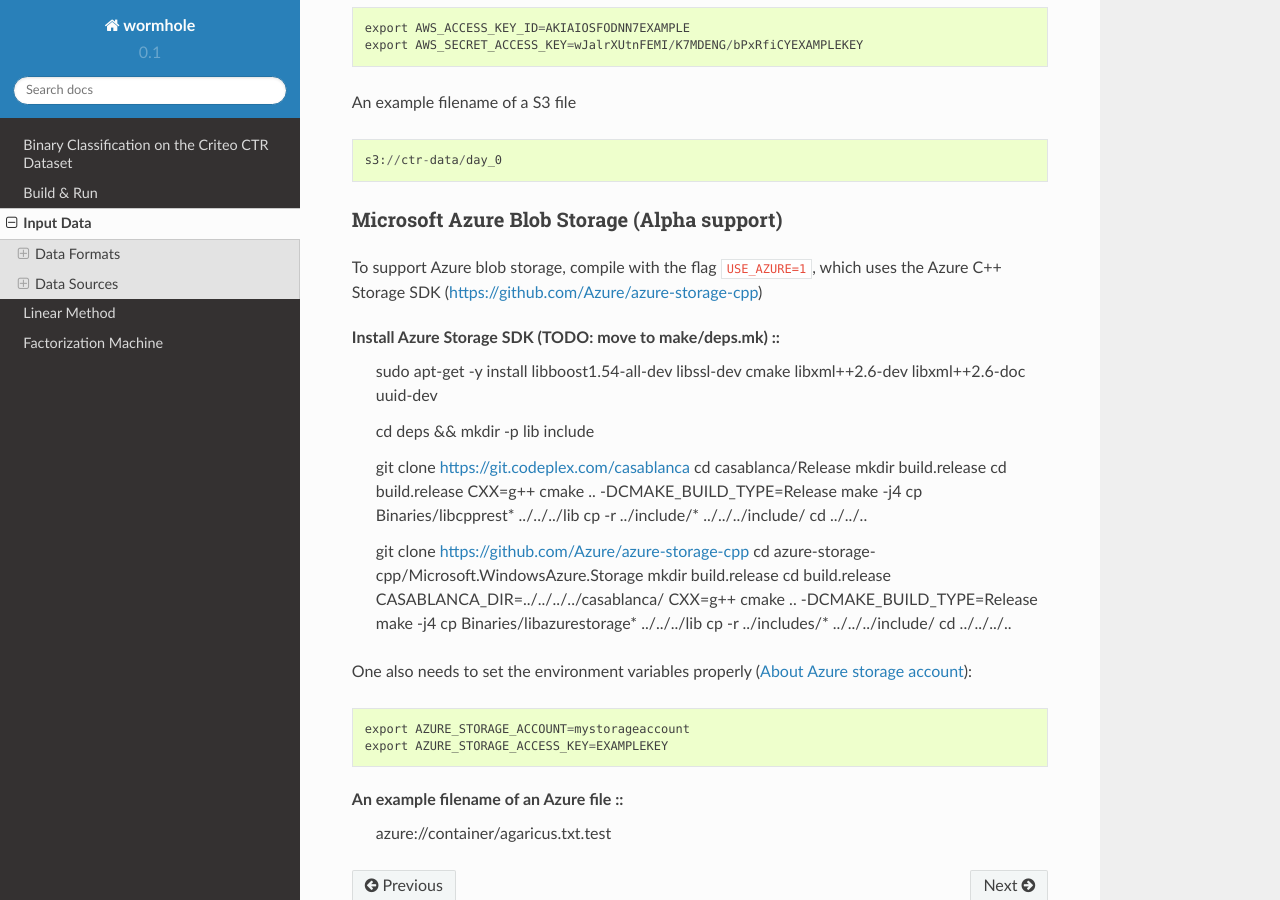
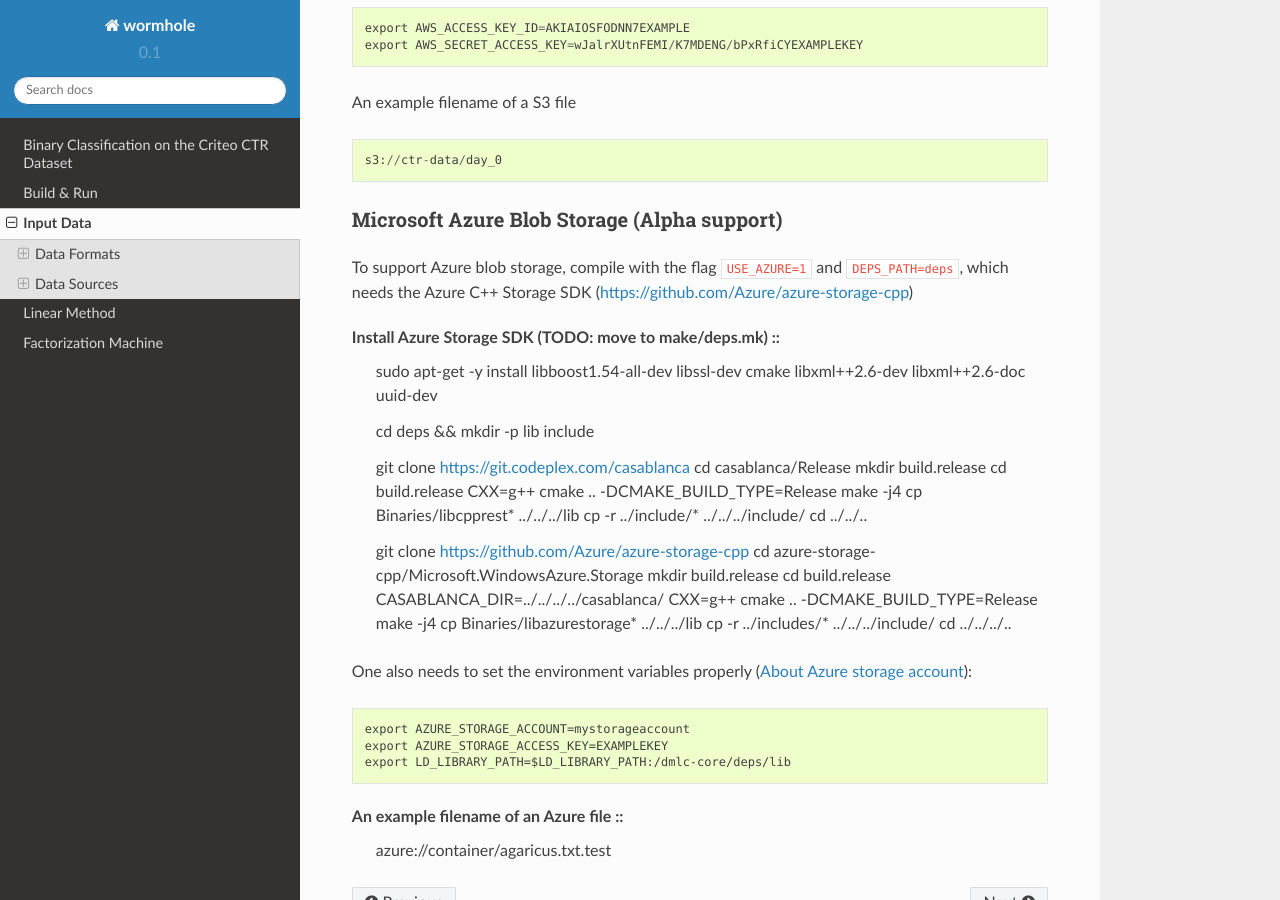
Before and after one commit to dmlc/wormhole, a Sphinx documentation site: the page built from doc/common/input.rst, in a window 1280 px wide and 900 px high, scrolled down 1496 px. Built offline with Sphinx 7.4.7 and the Read the Docs theme 2.0.0, drawn with Linux system fonts in a browser that asks for light colours.

Commit message:
updating doc again

```diff
--- a/doc/common/input.rst
+++ b/doc/common/input.rst
@@ -78,7 +78,7 @@
 Microsoft Azure Blob Storage (Alpha support)
 ~~~~~~~~~~~~~~~
 
-To support Azure blob storage, compile with the flag ``USE_AZURE=1``, which  uses the Azure C++ Storage SDK (https://github.com/Azure/azure-storage-cpp)
+To support Azure blob storage, compile with the flag ``USE_AZURE=1`` and ``DEPS_PATH=deps``, which needs the Azure C++ Storage SDK (https://github.com/Azure/azure-storage-cpp)
 
 Install Azure Storage SDK (TODO: move to make/deps.mk) ::
   sudo apt-get -y install libboost1.54-all-dev libssl-dev cmake libxml++2.6-dev libxml++2.6-doc uuid-dev
@@ -109,6 +109,7 @@
 (`About Azure storage account <https://azure.microsoft.com/en-us/documentation/articles/storage-create-storage-account/>`_)::
   export AZURE_STORAGE_ACCOUNT=mystorageaccount
   export AZURE_STORAGE_ACCESS_KEY=EXAMPLEKEY
+  export LD_LIBRARY_PATH=$LD_LIBRARY_PATH:/dmlc-core/deps/lib
 
 An example filename of an Azure file ::
   azure://container/agaricus.txt.test
```
